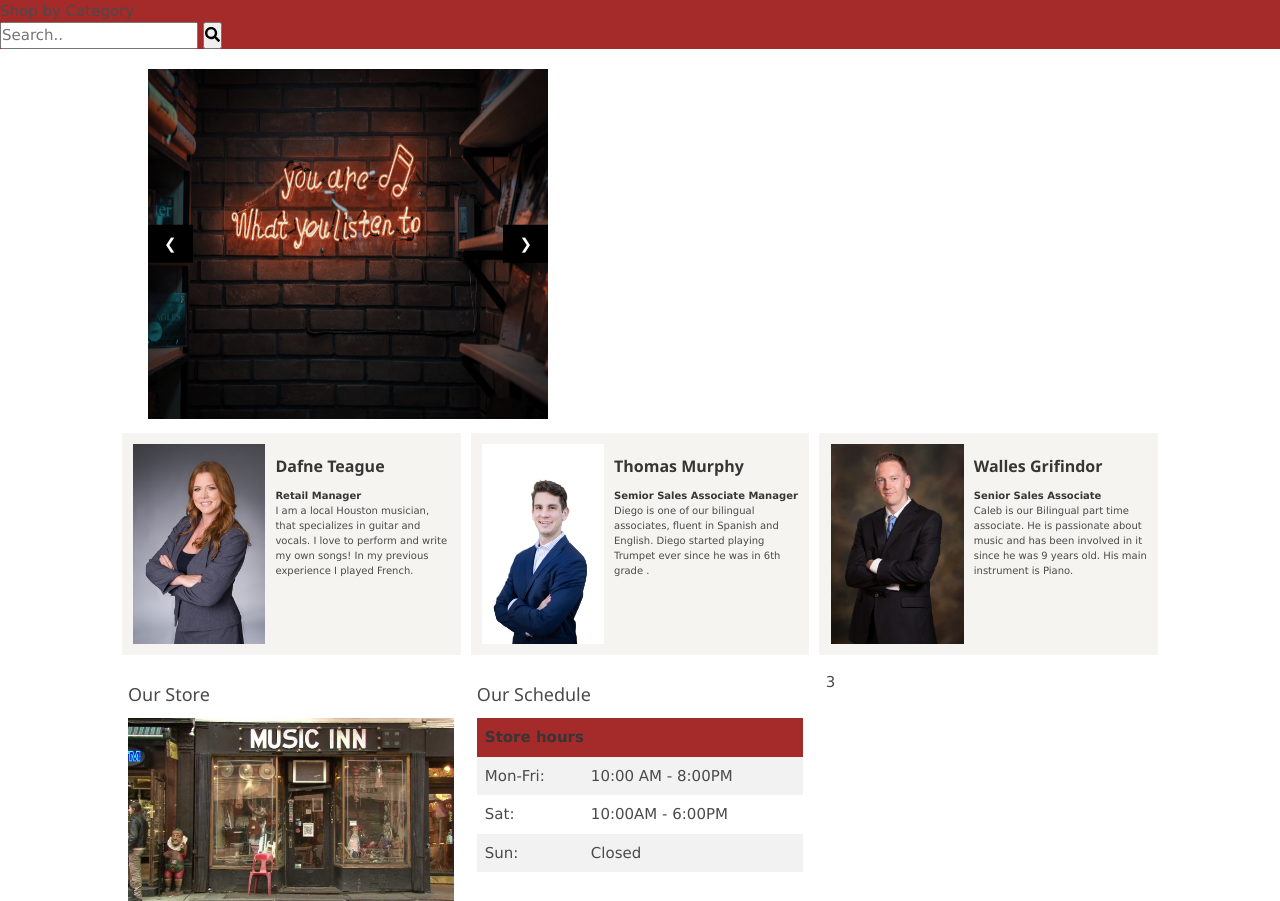
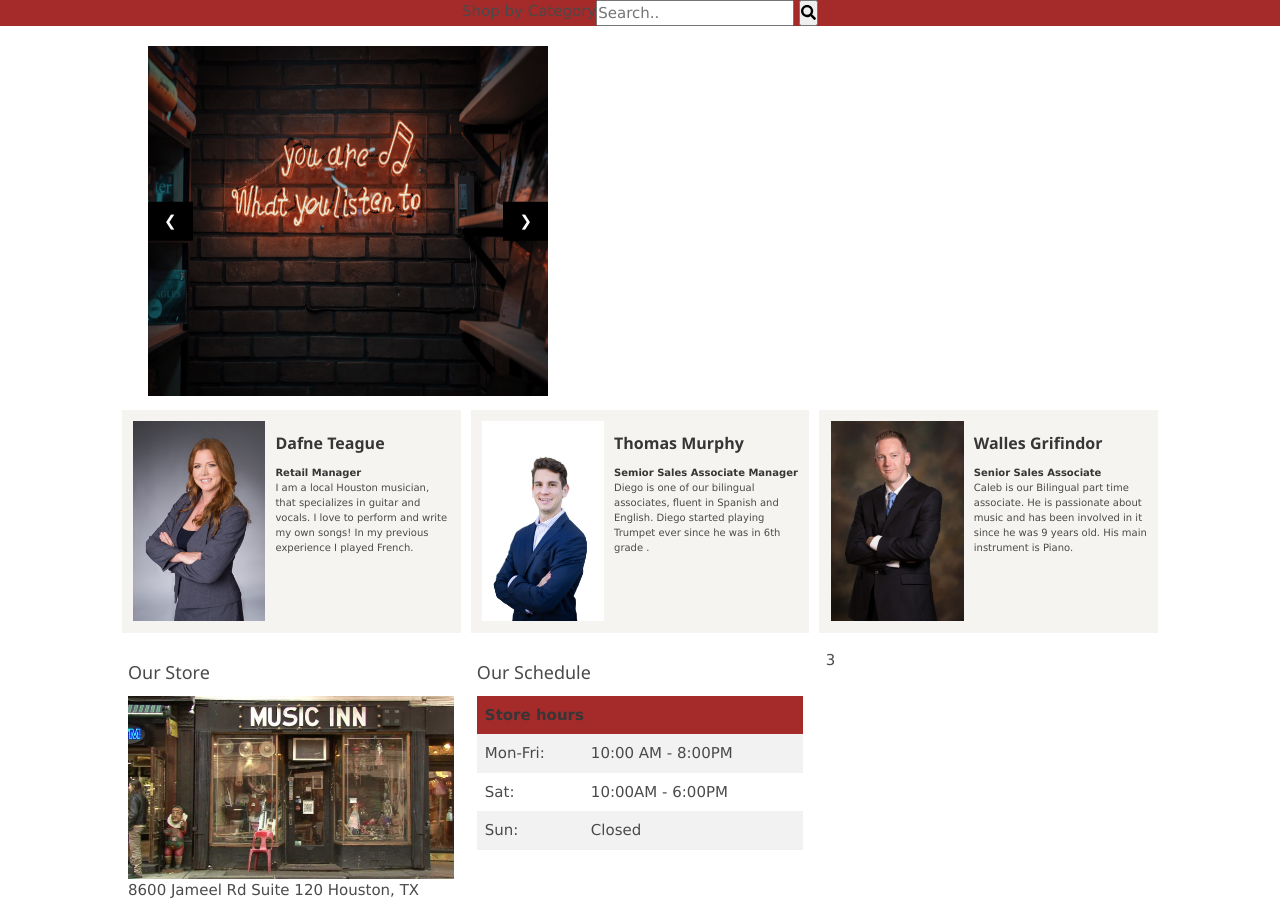
Before and after one commit to Aaron033/porfolio, a PHP site: page /html/music.html in a window 1280 px wide. Shown: the part 49-950 px from the top of the page. Run offline with PHP 8.4, Linux system fonts and the light colour scheme; some libraries are stand-ins or nearby versions.

Commit message:
flex added

```diff
--- a/css/music.css
+++ b/css/music.css
@@ -21,6 +21,9 @@ background: #3333 ;
 
 }
 .searchBox {
+	display: flex;
+	flex-direction: row;
+	justify-content: center;
 	background-color: brown;
 }
 
```
